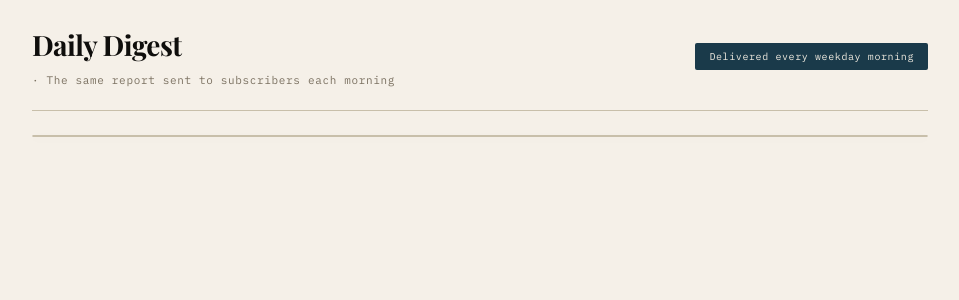
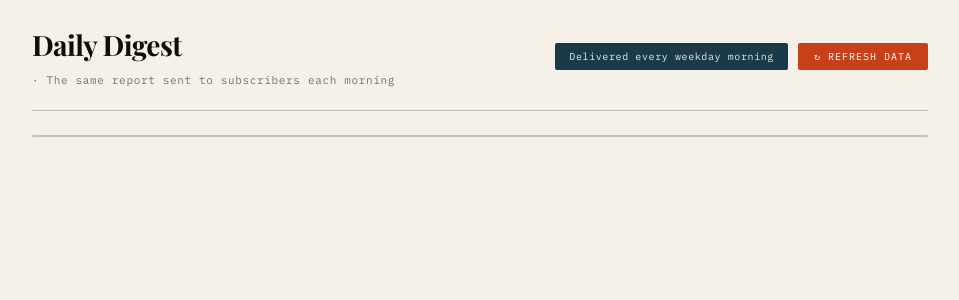
Before and after one commit to neilhenrypeacock/quayside, a Flask app: template src/quayside/web/templates/digest_wrapper.html in a window 1280 px wide. Shown: the part 63-363 px from the top of the page, without its empty margins (160-1119 px from the left). Run offline with Flask 3, Linux system fonts and the light colour scheme; the template is opened without the code that fills it, so the values that code supplies are empty; parts of the project's set-up code (start-up, migrations or seed data) failed here and were passed over; some web fonts are replaced.

Commit message:
Move refresh button to digest_wrapper.html, outside digest aesthetic
Button now lives in the page UI header alongside "Delivered every weekday
morning", above the digest frame. Removed from digest.html entirely —
clean separation between the digest content and the internal tooling.

Co-Authored-By: Claude Sonnet 4.6 <noreply@anthropic.com>

```diff
--- a/src/quayside/web/app.py
+++ b/src/quayside/web/app.py
@@ -122,7 +122,7 @@ def create_app() -> Flask:
 
         data = build_report_data(date)
         digest_template = _digest_env.get_template("digest.html")
-        digest_html = digest_template.render(**data, web_view=True)
+        digest_html = digest_template.render(**data)
         # Wrap in a simple page with nav
         return render_template("digest_wrapper.html", digest_html=digest_html, date=date)
 
--- a/src/quayside/web/templates/digest_wrapper.html
+++ b/src/quayside/web/templates/digest_wrapper.html
@@ -57,8 +57,47 @@
         <h1>Daily Digest</h1>
         <div class="meta">{{ date }} &middot; The same report sent to subscribers each morning</div>
     </div>
-    <span class="digest-note">Delivered every weekday morning</span>
+    <div style="display:flex;align-items:center;gap:10px;flex-shrink:0;align-self:center;">
+        <span class="digest-note">Delivered every weekday morning</span>
+        <button id="refresh-btn" onclick="runPipeline()" style="background:var(--rust,#c8401a);color:white;border:none;font-family:var(--font-mono,'Courier New'),monospace;font-size:10px;letter-spacing:0.1em;text-transform:uppercase;padding:7px 16px;border-radius:2px;cursor:pointer;white-space:nowrap;">&#8635; Refresh Data</button>
+    </div>
 </div>
+<div id="refresh-status" style="display:none;margin-bottom:12px;padding:10px 16px;font-family:var(--font-mono,'Courier New'),monospace;font-size:11px;letter-spacing:0.04em;border-radius:2px;"></div>
+<script>
+function runPipeline() {
+    var btn = document.getElementById('refresh-btn');
+    var status = document.getElementById('refresh-status');
+    btn.disabled = true;
+    btn.textContent = 'Running...';
+    status.style.display = 'block';
+    status.style.background = '#e8f0f8';
+    status.style.color = '#1a3a6a';
+    status.textContent = 'Pipeline running — scraping all ports, please wait (up to 2 min)...';
+    fetch('/ops/run-pipeline', {method:'POST'})
+        .then(function(r){return r.json();})
+        .then(function(d){
+            if (d.ok) {
+                status.style.background = '#e8f4ec';
+                status.style.color = '#2e6b3e';
+                status.textContent = 'Pipeline complete. Reloading...';
+                setTimeout(function(){ window.location.reload(); }, 1500);
+            } else {
+                status.style.background = '#fdecea';
+                status.style.color = '#a83226';
+                status.textContent = 'Pipeline failed: ' + (d.error || d.stderr || 'unknown error');
+                btn.disabled = false;
+                btn.textContent = '\u21BB Refresh Data';
+            }
+        })
+        .catch(function(e){
+            status.style.background = '#fdecea';
+            status.style.color = '#a83226';
+            status.textContent = 'Request failed: ' + e.message;
+            btn.disabled = false;
+            btn.textContent = '\u21BB Refresh Data';
+        });
+}
+</script>
 <div class="digest-frame">
     {{ digest_html|safe }}
 </div>
```
Also changed, not shown: src/quayside/templates/digest.html (+0 -42 lines).
